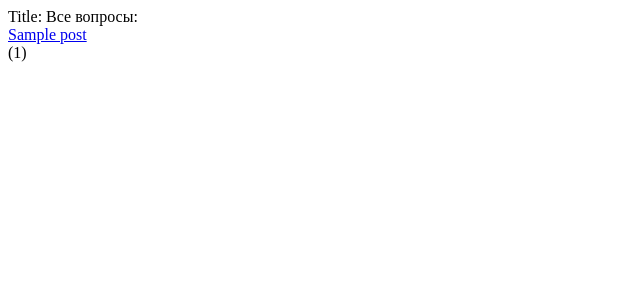
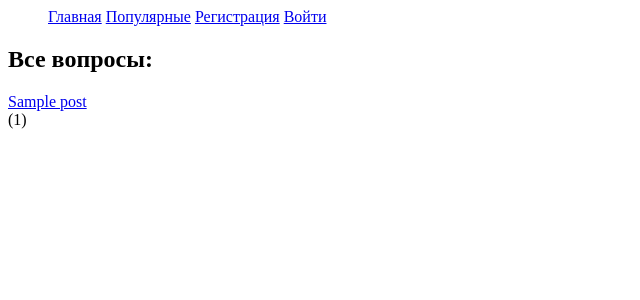
Before and after one commit to soulondemand/django-expirience, a Django app: page / in a window 1280 px wide. Shown: the top 300 px of the page, without its empty margins (0-640 px from the left). Run offline with Django 3.2, Linux system fonts and the light colour scheme; tables that the repository leaves empty hold one stand-in row (values such as "Sample post").

Commit message:
add menu

```diff
--- a/ask/templates/main_page.html
+++ b/ask/templates/main_page.html
@@ -1,10 +1,19 @@
 {% extends 'layout.html'%}
 
 
-{% block title %} Title: {{title}}  {% endblock %}
+{% block title %}
+{% endblock %}
 
 
 {% block body  %}
+<ul>
+	<li style="display:inline"><a href="/">Главная</a></li>
+	<li style="display:inline"><a href="/popular/">Популярные</a></li>
+	<li style="display:inline"><a href="/signup/">Регистрация</a></li>
+	<li style="display:inline"><a href="/login/">Войти</a></li>
+	{#<li style="display:inline"><a href="/logout/"></a>Выйти</li>#}
+</ul>
+<h2>{{title}}</h2>
 {% for post in posts.all%}
 <div><a href="{{post.get_url}}">{{ post.title }}</a></div>
 {% endfor %}
```
